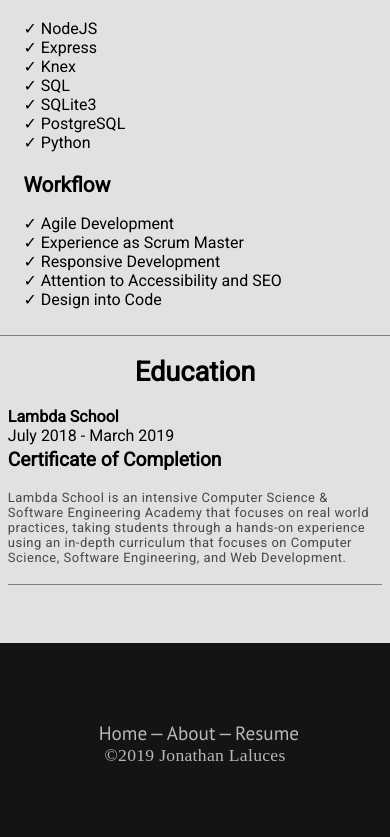
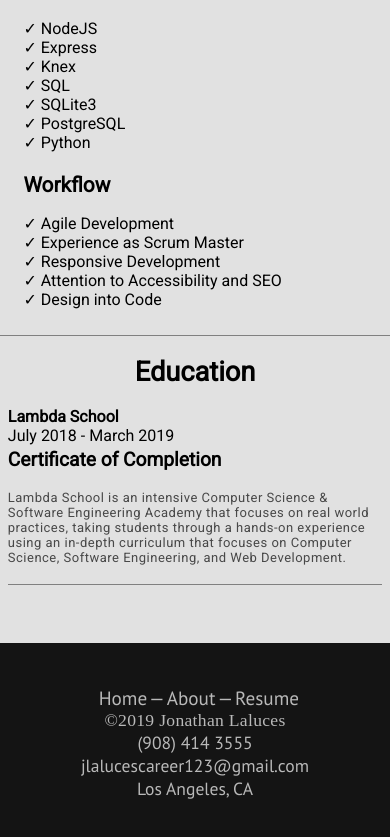
Before and after one commit to jlaluces123/Portfolio-revamp, a React (Create React App) app in the folder client/: page /resume in a window 390 px wide. Shown: the part 1466-2303 px from the top of the page. Built offline with nearby package versions, Linux system fonts and the light colour scheme; the HTML template or start-up script is replaced by a standard one.

Commit message:
Footer Updated: contact info now visible on the footer

```diff
--- a/client/src/components/Footer/footer.css
+++ b/client/src/components/Footer/footer.css
@@ -13,14 +13,10 @@
   margin: 0 10%;
   display: flex;
   flex-direction: row;
-  justify-content: center;
+  justify-content: space-between;
   align-items: center;
   width: 80%;
   height: inherit;
-}
-
-.footer__left {
-  text-align: center;
 }
 
 .footer__item {
@@ -53,3 +49,27 @@
   color: rgba(255,255,255,.7);
   text-align: right;
 }
+
+.footer__right {
+  display: flex;
+  flex-direction: column;
+  color: rgba(255,255,255,.7);
+  font-size: 1.1rem;
+  text-align: right;
+}
+
+
+@media (min-width: 320px) and (max-width: 680px) {
+  .footer__content {
+    flex-direction: column;
+    justify-content: center;
+  }
+
+  .footer__left {
+    text-align: center;
+  }
+
+  .footer__right {
+    text-align: center;
+  }
+}
--- a/client/src/components/Footer/index.js
+++ b/client/src/components/Footer/index.js
@@ -20,6 +20,12 @@ const Footer = () => {
           <p className="footer__copyright">©2019 Jonathan Laluces</p>
         </div>
 
+        <div className="footer__right">
+          <span className="contact__item">(908) 414 3555</span>
+          <span className="contact__item">jlalucescareer123@gmail.com</span>
+          <span className="contact__item">Los Angeles, CA</span>
+        </div>
+
         {/* <div className="footer__right">
           <h3 className = "contact__header">Contact Info:</h3>
           <p>jlalucescareer123@gmail.com</p>
```
